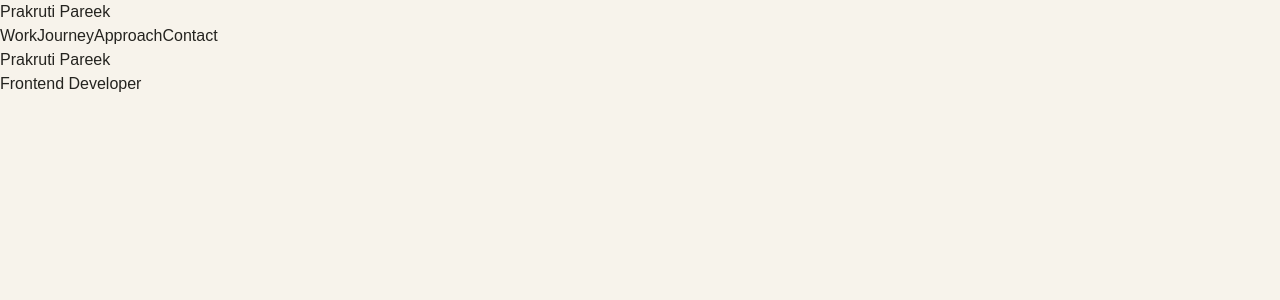
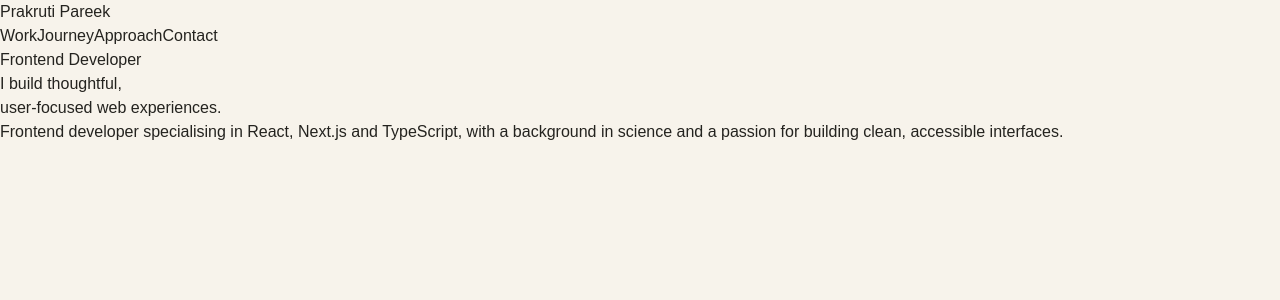
Before and after one commit to PrakrutiPareek/pp--portfolio, a Next.js app: page / in a window 1280 px wide. Shown: the top 300 px of the page. Built offline with nearby package versions, Linux system fonts and the light colour scheme.

Commit message:
feat: add portfolio hero section

```diff
--- /dev/null
+++ b/src/app/components/Hero.tsx
@@ -0,0 +1,19 @@
+export default function Hero() {
+  return (
+    <section>
+      <p>Frontend Developer</p>
+
+      <h1>
+        I build thoughtful,
+        <br />
+        user-focused web experiences.
+      </h1>
+
+      <p>
+        Frontend developer specialising in React, Next.js and TypeScript, with a
+        background in science and a passion for building clean, accessible
+        interfaces.
+      </p>
+    </section>
+  );
+}
--- a/src/app/page.tsx
+++ b/src/app/page.tsx
@@ -1,3 +1,4 @@
+import Hero from "./components/Hero";
 import Navbar from "./components/Navbar";
 
 export default function Home() {
@@ -5,8 +6,7 @@ export default function Home() {
     <>
       <Navbar />
       <main>
-        <h1>Prakruti Pareek</h1>
-        <p>Frontend Developer</p>
+        <Hero />
       </main>
     </>
   );
```
